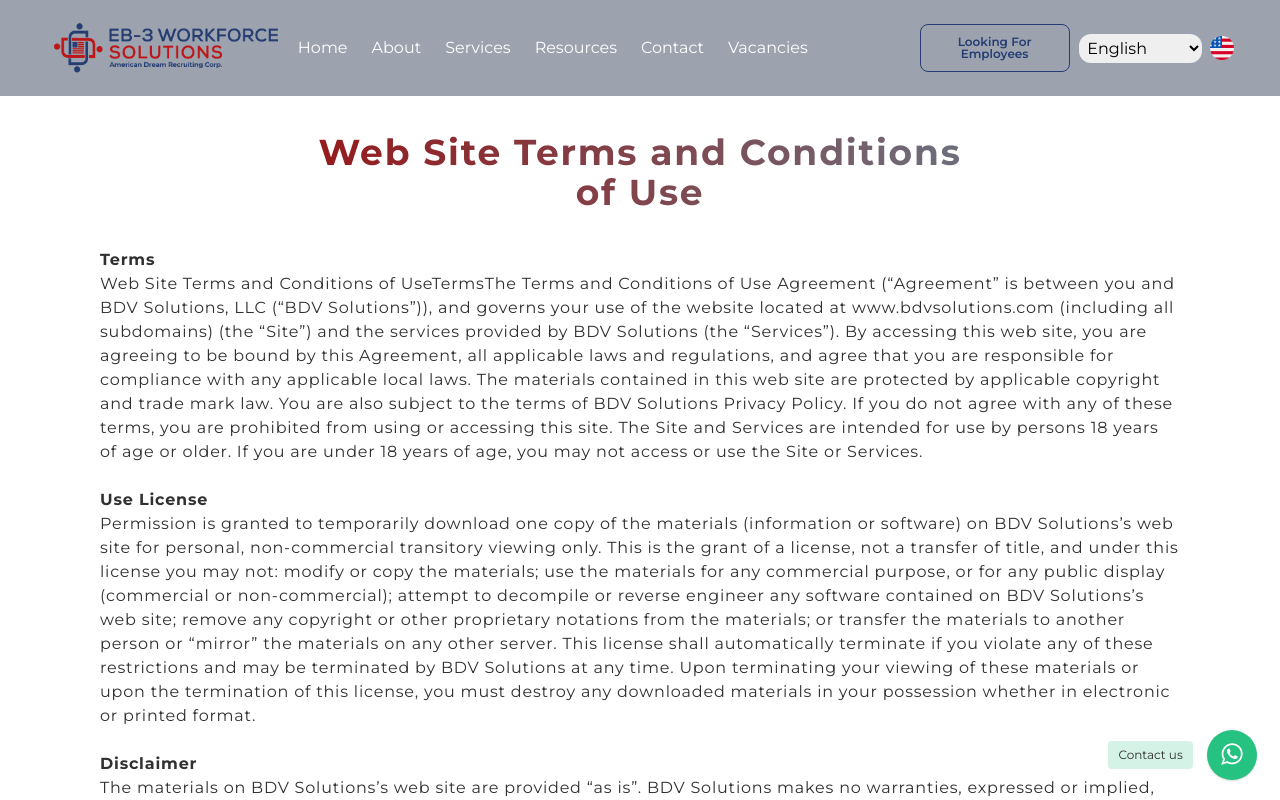
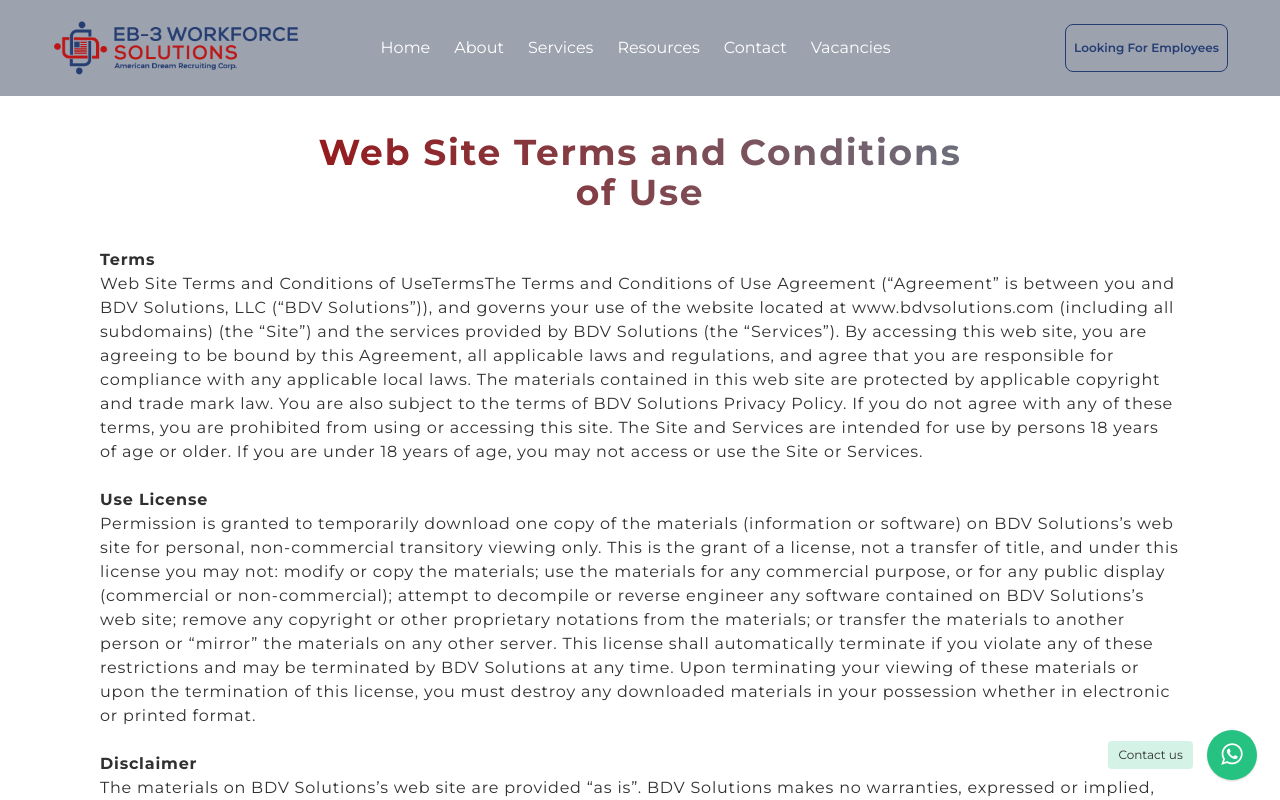
Before and after one commit to bryansanudo/motion-workforce, a React (Vite) app: page /terms-services in a window 1280 px wide. Shown: the top 800 px of the page. Built offline with nearby package versions, Linux system fonts and the light colour scheme; the HTML template or start-up script is replaced by a standard one.

Commit message:
remove salary

```diff
--- a/src/components/individuals/INavbar.jsx
+++ b/src/components/individuals/INavbar.jsx
@@ -139,7 +139,7 @@ const INavbar = ({ setLanguage, language }) => {
               {navbarContent.looking}
             </button>
           </Link>
-          <div className="flex  gap-2 md:flex-row items-center justify-center">
+          {/* <div className="flex  gap-2 md:flex-row items-center justify-center">
             <select
               value={language}
               onChange={(e) => changeLanguage(e.target.value)}
@@ -150,7 +150,7 @@ const INavbar = ({ setLanguage, language }) => {
               <option value="por">Portuguese</option>
             </select>
             <img src={languageIcon} className="w-6 h-6" alt="" />
-          </div>
+          </div> */}
         </div>
       </div>
       <div
--- a/src/components/individuals/iVacancies/IVacancies.jsx
+++ b/src/components/individuals/iVacancies/IVacancies.jsx
@@ -169,14 +169,14 @@ const IVacancies = () => {
                           <div className="w-1/2 ">
                             <div className="flex flex-col  items-center justify-center gap-4 mb-10">
                               <h3 className="font-bold text-lg">{v1}</h3>
-                              <p className="py-4 badge badge-primary badge-outline ">
+                              {/* <p className="py-4 badge badge-primary badge-outline ">
                                 {usd1}
-                              </p>
+                              </p> */}
                             </div>
 
                             <div className="flex flex-col items-center justify-center gap-4">
                               <h3 className="font-bold text-lg">{v2}</h3>
-                              <p className={`${style} py-4`}>{usd2}</p>
+                              {/*  <p className={`${style} py-4`}>{usd2}</p> */}
                             </div>
                           </div>
 
```
